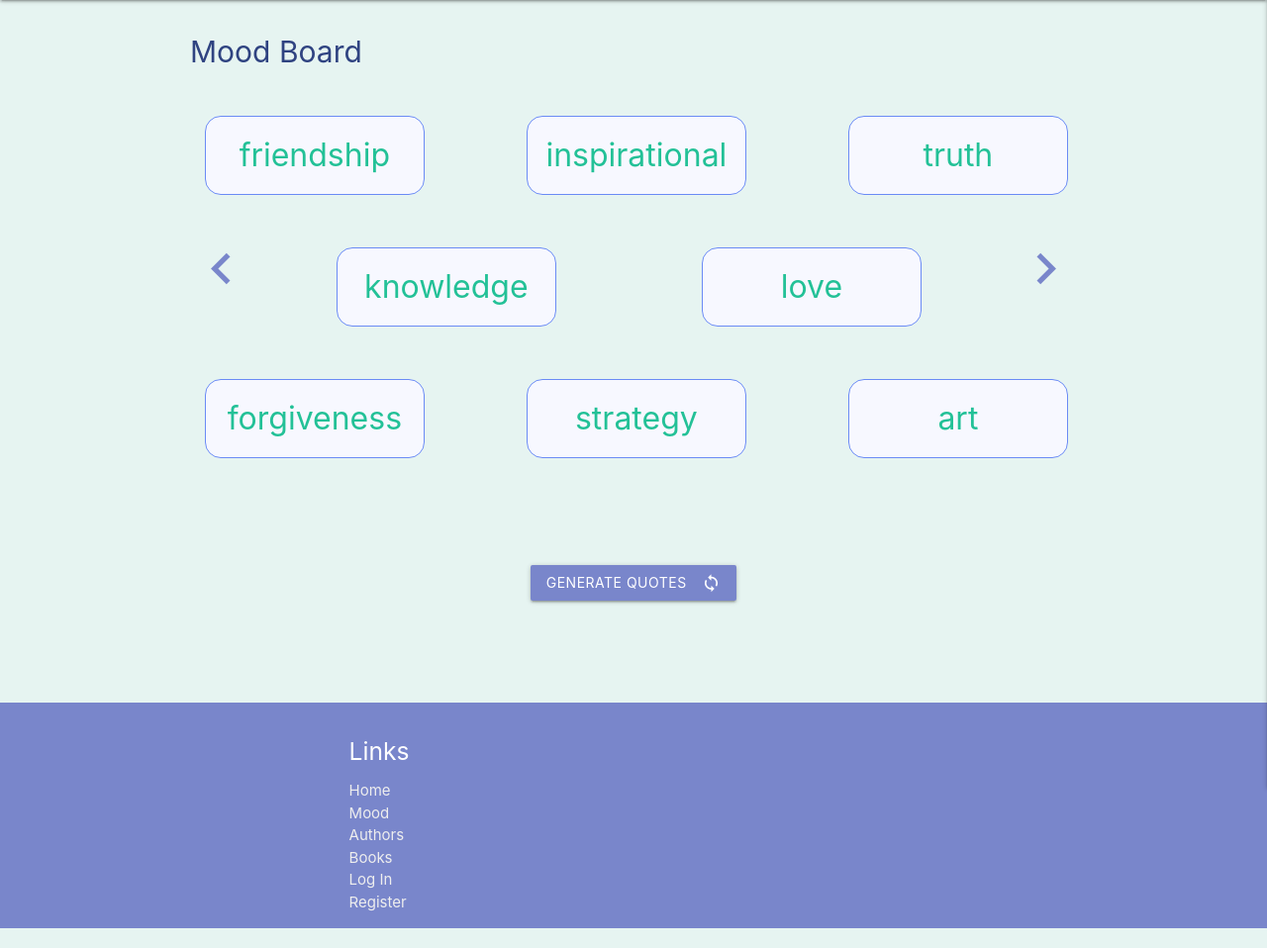
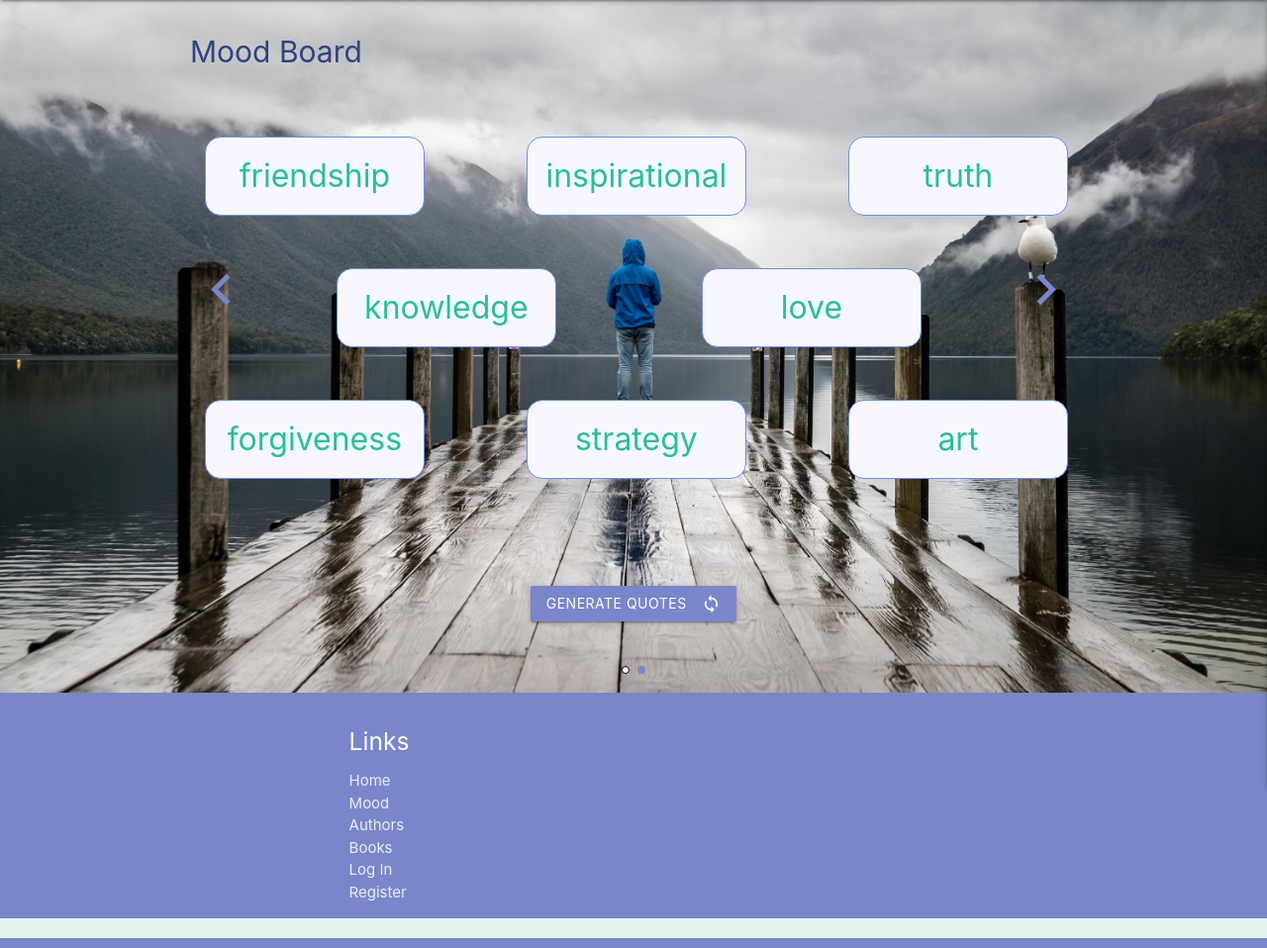
Before and after one commit to daithioc95/MS3, a Flask app: page /get_mood in a window 1280 px wide. Shown: the part 64-1022 px from the top of the page at 99% size. Run offline with Flask 2, Linux system fonts and the light colour scheme; some libraries are stand-ins or nearby versions; some web fonts are replaced.

Commit message:
Add welcome image to mood.html

```diff
--- a/mongo.py
+++ b/mongo.py
@@ -27,6 +27,9 @@ documents = coll1.find()
 documents2 = coll2.find()
 documents3 = coll3.find()
 
+# main_authors = coll1.find().sort("Popularity", -1).limit(100)
+# for x in main_authors:
+#     print(x["Author"])
 # tags=[]
 # frequent = []
 # for doc in documents:
--- a/static/css/style.css
+++ b/static/css/style.css
@@ -49,7 +49,7 @@ nav{
 } */
 
 .page-footer{
-    margin-top: 20px
+    /* margin-top: 20px */
 }
 
 .page-footer a:hover{
@@ -65,7 +65,11 @@ nav{
         margin: 15px 0;
 }
 
-#generate-moods:hover{
+#post-button{
+    background-color: #7986CB;
+}
+
+#generate-moods:hover, #post-button:hover{
     transition: all 0.35s ease-in-out;
     -moz-transition: all 0.35s ease-in-out;
     -webkit-transition: all 0.35s ease-in-out;
@@ -974,7 +978,7 @@ li.indicator-item.active {
     border-radius: 50px;
   }
     .indicators{
-  	visibility: hidden;
+  	/* visibility: hidden; */
   }
 
   .carousel-fixed-item.center.middle-indicator.with-indicators{
@@ -987,3 +991,17 @@ li.indicator-item.active {
     border-radius: var(--border-rad);
     border: 2px solid white;
 }
+
+#mood-container{
+    background-position: center; /* Center the image */
+  background-repeat: no-repeat; /* Do not repeat the image */
+  background-size: cover;
+  height: 700px;
+  width: 100%;
+background-image: url(/static/images/mood_welcome_image.jpg);
+}
+
+#mood-heading{
+    padding: 2.3733333333rem 0 1.424rem 0;
+    margin-top: 0;
+}
--- a/static/js/script.js
+++ b/static/js/script.js
@@ -26,8 +26,12 @@ $(document).ready(function () {
       e.stopPropagation();
       $('.carousel').carousel('prev');
    });
+
 });
-
+// https://www.w3schools.com/js/tryit.asp?filename=tryjs_alert
+   function commentLogin() {
+        alert("Please login or register to post a comment");
+}
 // https://stackoverflow.com/questions/63033012/copy-the-text-to-the-clipboard-without-using-any-input
 function shareQuote(quote_id) {
   var TempText = document.createElement("input");
--- a/templates/indiv_author.html
+++ b/templates/indiv_author.html
@@ -288,7 +288,7 @@
         <h2>Comments</h2>
     </div>
     <div class="row">
-        <form class="col s12" method="POST" action="{{ url_for('comment', Author=author.Author, section="authors") }}">
+        <form class="col s12" {% if session.user %} method="POST" action="{{ url_for('comment', Author=author.Author, section="authors") }}"{% else %}{% endif %}>
             <div class="row">
                 <div class="input-field col s10">
                     <i class="material-icons prefix">mode_edit</i>
@@ -299,7 +299,7 @@
                     <label for="comment">Write a public comment</label>
                 </div>
                 <div class="input-field col s2">
-                    <button class="btn waves-effect waves-light" type="submit" name="action">Post
+                    <button id="post-button" class="btn waves-effect waves-light" {% if session.user %}type="submit" name="action"{% else %}type="button" onclick="commentLogin()"{% endif %}>Post
                         <i class="material-icons right">send</i>
                     </button>
                 </div>
--- a/templates/indiv_book.html
+++ b/templates/indiv_book.html
@@ -224,7 +224,7 @@
         <h2>Comments</h2>
     </div>
     <div class="row">
-        <form class="col s12" method="POST" action="{{ url_for('comment', Book=book.Book, section="books") }}">
+        <form class="col s12" {% if session.user %} method="POST" action="{{ url_for('comment', Book=book.Book, section="books") }}" {% else %}{% endif %}>
             <div class="row">
                 <div class="input-field col s10">
                     <i class="material-icons prefix">mode_edit</i>
@@ -232,7 +232,7 @@
                     <label for="comment">Write a public comment</label>
                 </div>
                 <div class="input-field col s2">
-                    <button class="btn waves-effect waves-light" type="submit" name="action">Post
+                    <button id="post-button"  class="btn waves-effect waves-light" {% if session.user %} type="submit" name="action"{% else %}type="button" onclick="commentLogin()"{% endif %}>Post
                         <i class="material-icons right">send</i>
                     </button>
                 </div>
--- a/templates/mood.html
+++ b/templates/mood.html
@@ -1,7 +1,10 @@
 {% extends "base.html" %}
 {% block content %}
+<div id = "mood-container">
 <main class="container">
-    <h2>Mood Board</h2>
+
+
+    <h2 id="mood-heading">Mood Board</h2>
 
     <!-- https://materializecss.com/carousel.html#two! -->
     <!-- https://codepen.io/Paco_Cervantes/pen/ZLxKpj -->
@@ -111,13 +114,13 @@
                         {% for x in search_tags if x|string == "poetry" %}checked{% else %}unchecked{% endfor %}><label
                         id="label_poetry" class="hvr-radial-out col s5 l3"
                         for="mood-button4_poetry">poetry</label>
-                    <div class="col hide-on-med-and-down l1"></div>
+                    <div class="col hide-on-med-and-down l2"></div>
                     <input type="checkbox" class="hidden mood-button" name="mood-button" value="writing"
                         id="mood-button5_writing"
                         {% for x in search_tags if x|string == "writing" %}checked{% else %}unchecked{% endfor %}><label
                         id="label_writing" class="hvr-radial-out col s5 l3" for="mood-button5_writing">writing</label>
-                    <div class="col hide-on-med-and-down l1"></div>
-                    <div class="col l2 s2"></div>
+                    <div class="col s2 l1"></div>
+                    <!-- <div class="col l2 s2"></div> -->
 
                     <input type="checkbox" class="hidden mood-button" name="mood-button" value="religion"
                         id="mood-button6_religion"
@@ -143,7 +146,9 @@
 
     </div>
     </form>
+    </div>
 
+    <div class="container">
     {% for quote in quotes %}
 
     <!-- https://stackoverflow.com/questions/36674846/how-can-i-check-if-some-checkboxes-in-html-are-checked -->
@@ -236,8 +241,9 @@
                     class="fas fa-arrow-right"></i></a></li>
     </ul>
     {% endif %}
+</div>
+</main>
 
-</main>
 {% endblock %}
 {% block scripts %}
 <script>
```
Also changed, not shown: static/images/mood_welcome_image.jpg (added).
